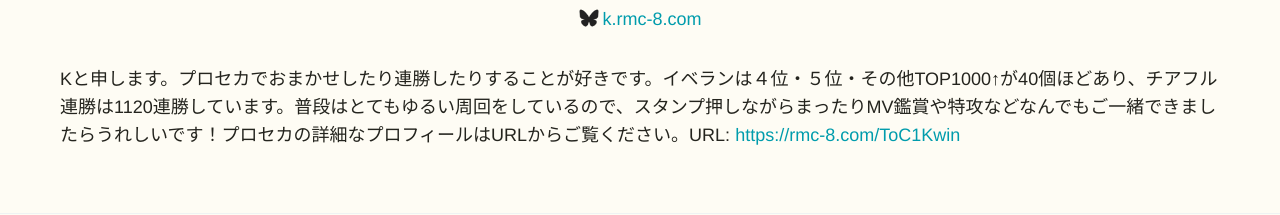
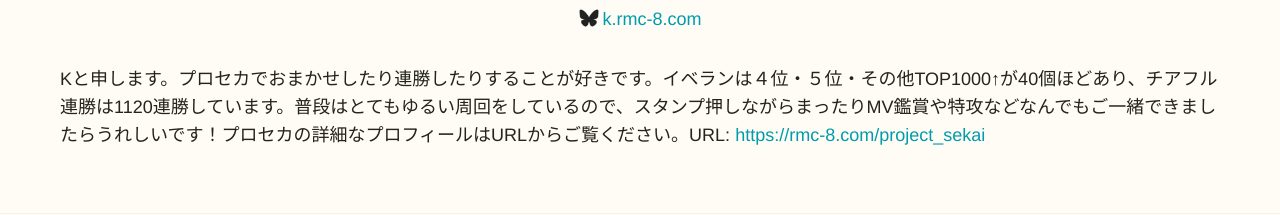
Before and after one commit to rmc8/svelte-blog-scriptone, a SvelteKit app: page /project_sekai/prsk_dashboard in a window 1280 px wide. Shown: the part 1341-1556 px from the top of the page. Built offline with nearby package versions, Linux system fonts and the light colour scheme; no server answers; grey boxes are pictures that could not be loaded.

Commit message:
リダイレクトに伴うURL修正

```diff
--- a/src/components/ProsekaProfile.svelte
+++ b/src/components/ProsekaProfile.svelte
@@ -40,7 +40,8 @@
 <section id="about" class="mt-8">
 	<p class="text-center text-lg">
 		Kと申します。プロセカでおまかせしたり連勝したりすることが好きです。イベランは４位・５位・その他TOP1000↑が40個ほどあり、チアフル連勝は1120連勝しています。普段はとてもゆるい周回をしているので、スタンプ押しながらまったりMV鑑賞や特攻などなんでもご一緒できましたらうれしいです！{#if profile_link_enable}プロセカの詳細なプロフィールはURLからご覧ください。URL:
-			<a href="https://rmc-8.com/ToC1Kwin" class="hover:underline">https://rmc-8.com/ToC1Kwin</a
+			<a href="https://rmc-8.com/project_sekai" class="hover:underline"
+				>https://rmc-8.com/project_sekai</a
 			>{/if}
 	</p>
 </section>
```
